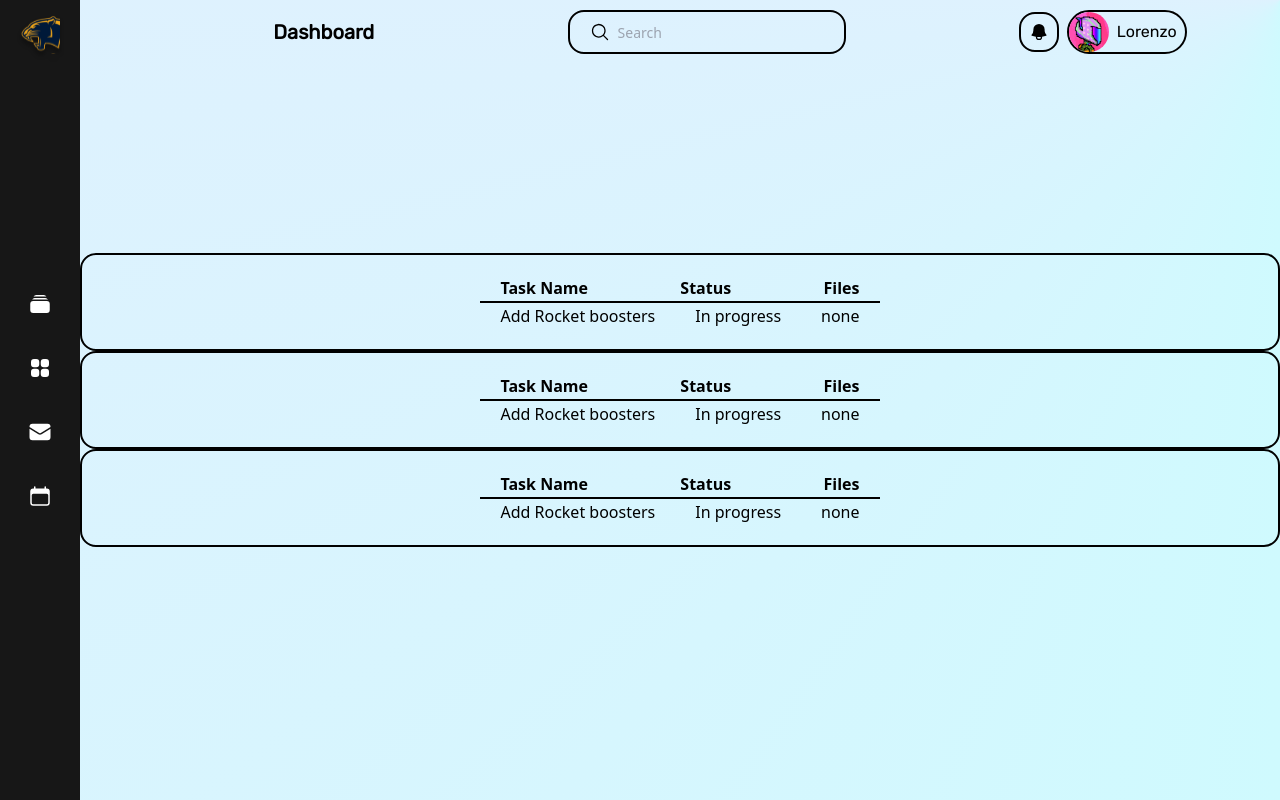
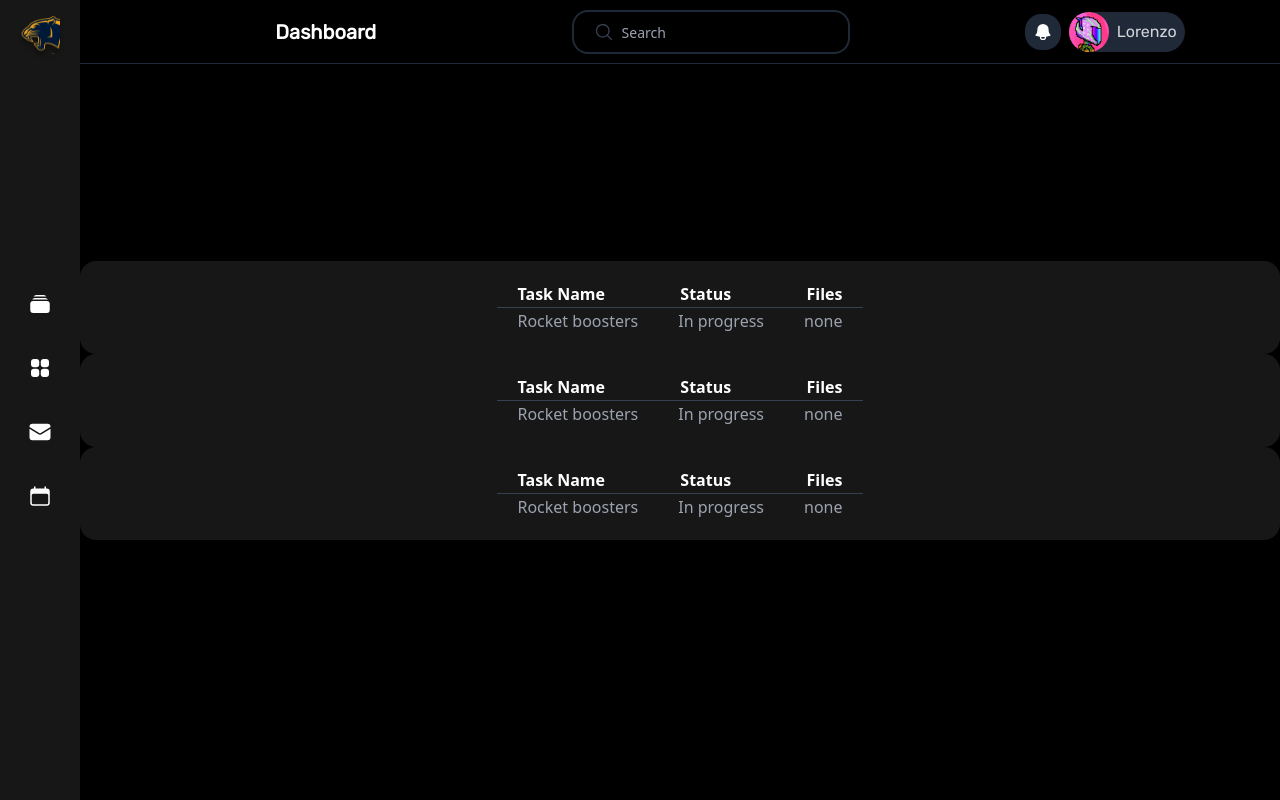
Before and after one commit to LoreMontero/moto-dash, a React (Create React App) app: page /Workspace in a window 1280 px wide. Built offline with nearby package versions, Linux system fonts and the light colour scheme.

Commit message:
Changed the website to dark mode instead of light mode, felt like the light mode was burning my eyes lol.

```diff
--- a/src/components/Layout.jsx
+++ b/src/components/Layout.jsx
@@ -9,7 +9,7 @@ import Events from '../scenes/Events';
 
 const Layout = () => {
     return (
-        <div className="flex h-screen font-sans bg-[conic-gradient(at_top_right,_var(--tw-gradient-stops))] from-violet-800 via-cyan-100 to-violet-100">
+        <div className="flex h-screen font-sans bg-black">
             <Sidebar />
             <Topbar />
             <div className="flex flex-col justify-evenly ml-20 h-screen w-screen">
--- a/src/components/Tables.jsx
+++ b/src/components/Tables.jsx
@@ -1,30 +1,30 @@
 const Tables = (props) => {
     return (
-        <div className="flex justify-center border-black border-2 rounded-2xl p-5">
+        <div className="flex justify-center bg-neutral-900 rounded-2xl p-5">
             <table className="table-auto">
-                <thead className="border-b-2 border-black">
+                <thead className="border-b border-gray-700">
                     <tr className="flex justify-between">
-                        <th className="px-5">
+                        <th className="text-white px-5">
                             Task Name
                         </th>
-                        <th className="px-5">
+                        <th className="text-white px-5">
                             Status
                         </th>
-                        <th className="px-5">
+                        <th className="text-white px-5">
                             Files
                         </th>
                     </tr>
                 </thead>
                 <tbody>
                     <tr className="flex justify-between">
-                        <td className="px-5">
-                            Add Rocket boosters
+                        <td className="text-gray-400 px-5">
+                            Rocket boosters
                         </td>
-                        <td className="px-5">
+                        <td className="text-gray-400 px-5">
                             In progress
                         </td>
-                        <td className="px-5">
-                            none
+                        <td className="text-gray-400 px-5">
+                             none
                         </td>
                     </tr>
                 </tbody>
--- a/src/scenes/global/Sidebar.jsx
+++ b/src/scenes/global/Sidebar.jsx
@@ -4,9 +4,7 @@ import { EnvelopeIcon, Squares2X2Icon, CalendarIcon, RectangleStackIcon } from '
 
 const Sidebar = () => {
     return (
-            <div className="fixed h-screen w-20
-                            flex flex-col bg-neutral-900
-                            backdrop-filter">
+            <div className="fixed h-screen w-20 flex flex-col bg-neutral-900">
 
                 <div className="flex items-center justify-center h-18 w-full mt-4 absolute top-0 ">
                     <img src={logo} alt="Motorsport Logo" />
--- a/src/scenes/global/Topbar.jsx
+++ b/src/scenes/global/Topbar.jsx
@@ -4,27 +4,27 @@ import motorHead from '../../motorHead.jpg';
 
 const Topbar = () => {
     return (
-        <div className="flex fixed items-center justify-evenly mt-0 ml-20 h-16 w-screen">
+        <div className="flex fixed items-center justify-evenly border-b border-gray-800 mt-0 ml-20 h-16 w-screen">
             <div className="flex justify-center p-5">
-                <h1 className="rubic font-bold text-xl">Dashboard</h1>
+                <h1 className=" text-white rubic font-bold text-xl">Dashboard</h1>
             </div>
-            <div className="relative p-2 border-solid border-2 border-black rounded-2xl">
+            <div className="relative p-2 border-solid border-2 border-gray-800 rounded-2xl">
                 <span className="absolute inset-y-0 flex items-center px-3 pointer-events-none">
-                    <MagnifyingGlassIcon className="fill-black w-5"/>
+                    <MagnifyingGlassIcon className="fill-gray-700 w-5"/>
                 </span>
                 <input
                     type="text"
                     placeholder="Search"
-                    className="rounded-10 bg-transparent pr-4 pl-10 text-sm focus:text-black focus:outline-none"
+                    className="rounded-10 bg-transparent pr-4 pl-10 text-sm focus:text-white focus:outline-none"
                     />
             </div>
             <div className="flex justify-center items-center gap-2">
-                <button className="p-2 border-solid border-2 border-black rounded-2xl hover:bg-blue-600">
-                    <BellIcon className="fill-black w-5"/>
+                <button className="p-2 bg-gray-800 rounded-2xl hover:bg-blue-600">
+                    <BellIcon className="fill-white w-5"/>
                 </button>
-                <button className="flex items-center gap-2 pr-2 hover:bg-blue-600 round-2xl border-2 border-black rounded-full">
+                <button className="flex items-center gap-2 pr-2 hover:bg-blue-600 round-2xl bg-gray-800 rounded-full">
                     <img src={motorHead} alt="pfp" className="w-10 ml-0 rounded-full" />
-                    <span className="rubic">Lorenzo</span>
+                    <span className="text-gray-300 rubic">Lorenzo</span>
                 </button>
             </div>
         </div>
```
Also changed, not shown: src/App.css (deleted, +0 -38 lines).
